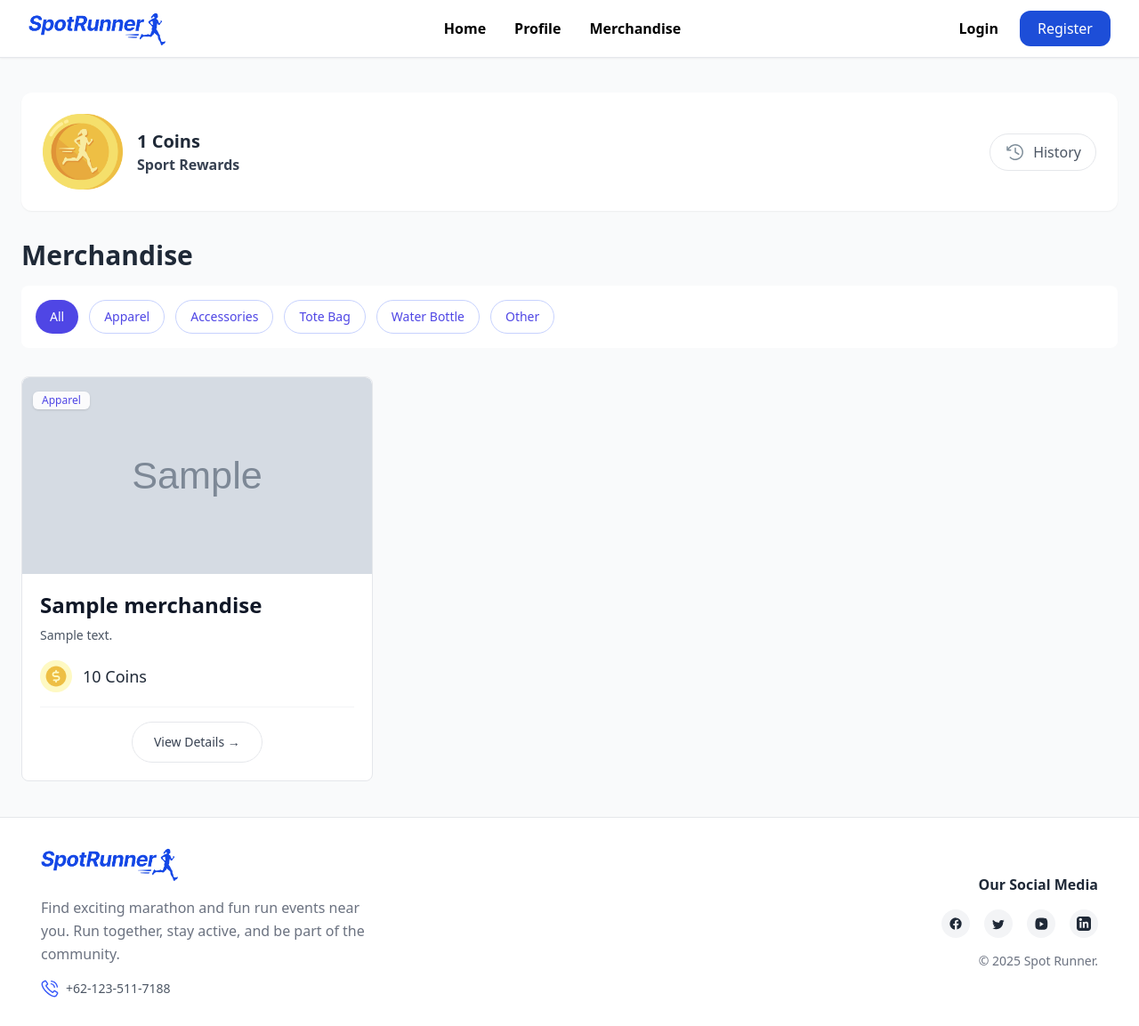
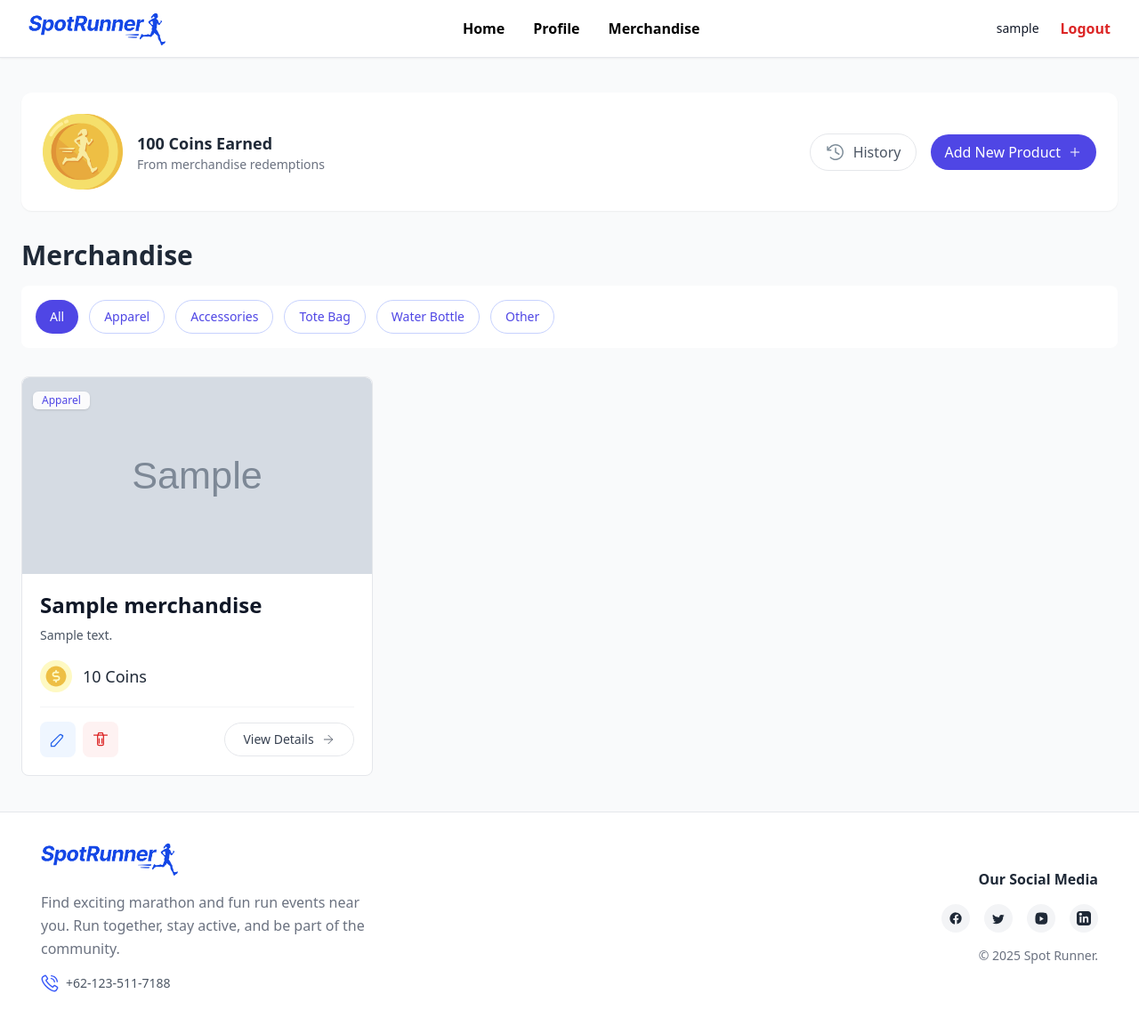
Before and after one commit to pbp-kelompok-e8/spot-runner, a Django app: page /merchandise/ in a window 1280 px wide. Shown: the whole page at 89% size. After the commit the page ends 1115 px from the top, so only its background shows below. Run offline with Django 5.2, Linux system fonts and the light colour scheme; a user stored in the database is signed in; tables that the repository leaves empty hold one stand-in row (values such as "Sample post"); grey boxes marked "Sample" are stand-in pictures; some libraries are stand-ins or nearby versions.

Commit message:
fix update and delete product

```diff
--- a/apps/merchandise/templates/card_merchandise.html
+++ b/apps/merchandise/templates/card_merchandise.html
@@ -44,7 +44,7 @@
     </div>
 
     <!-- Actions -->
-    {% if user.is_authenticated and user == product.organizer %}
+    {% if user.is_authenticated and user.eventorganizer == product.organizer %}
       <!-- Organizer actions -->
       <div class="flex items-center justify-between pt-4 border-t border-gray-100">
         <div class="flex items-center gap-2">
@@ -86,7 +86,7 @@
       <!-- Runner or not owner: centered View Details -->
       <div class="pt-4 border-t border-gray-100">
         <div class="flex justify-center">
-          <a href="{% url 'merchandise:product_detail' product.pk %}" class="inline-flex items-center justify-center gap-2 px-6 py-3 rounded-full border border-gray-200 bg-white text-sm text-gray-700 hover:bg-gray-50 transition-colors">
+          <a href="{% url 'merchandise:product_detail' product.id %}" class="inline-flex items-center justify-center gap-2 px-6 py-3 rounded-full border border-gray-200 bg-white text-sm text-gray-700 hover:bg-gray-50 transition-colors">
             View Details →
           </a>
         </div>
--- a/apps/merchandise/templates/merchandise_main.html
+++ b/apps/merchandise/templates/merchandise_main.html
@@ -110,7 +110,8 @@
 
   </div>
 
-  <!-- ===== Client-side filter script (simple) ===== -->
+
+  <!-- ===== Client-side filter script ===== -->
   <script>
     (function(){
       const buttons = document.querySelectorAll('.category-btn');
@@ -127,12 +128,10 @@
       }
 
       function updateEmptyState() {
-        // Cek berapa card yang visible
         const visibleCards = Array.from(cards).filter(card => {
           return card.style.display !== 'none';
         });
 
-        // Show/hide empty state based on visible cards
         if (emptyStateFilter) {
           if (visibleCards.length === 0 && cards.length > 0) {
             emptyStateFilter.classList.remove('hidden');
@@ -158,59 +157,97 @@
             }
           });
 
-          // Update empty state setelah filter
           updateEmptyState();
-
-          // smooth scroll to grid on small screens
           document.getElementById('products-grid').scrollIntoView({behavior: 'smooth', block: 'start'});
         });
       });
 
-      // set initial active
       if(buttons[0]) setActive(buttons[0]);
     })();
   </script>
 
-  <!-- AJAX delete for organizer cards -->
+  <!-- ===== AJAX Delete Handler (SINGLE VERSION) ===== -->
   <script>
-    document.addEventListener('click', async (e) => {
-      const btn = e.target.closest('[data-action="delete-merch"]');
-      if (!btn) return;
-      e.preventDefault();
-      if (!confirm('Delete this merchandise?')) return;
-      const url = btn.getAttribute('data-url');
-      const id = btn.getAttribute('data-id');
-      try {
-        const res = await fetch(url, { method: 'POST', headers: { 'X-CSRFToken': getCookie('csrftoken') } });
-        const data = await res.json();
-        if (res.ok && data.status === 'ok') {
-          const card = btn.closest('.product-card');
-          if (card) {
-            card.remove();
-            // Update empty state setelah delete
-            const remainingCards = document.querySelectorAll('#products-grid .product-card');
-            const emptyStateFilter = document.getElementById('empty-state-filter');
-            if (remainingCards.length === 0 && emptyStateFilter) {
-              emptyStateFilter.classList.remove('hidden');
-              emptyStateFilter.classList.add('flex');
-            }
-            window.showToast && window.showToast('success', 'Product deleted successfully');
-          }
-          window.showToast && window.showToast('success', 'Product deleted successfully');
-        } else {
-          window.showToast && window.showToast('error', data.error || 'Failed to delete');
-        }
-      } catch (err) {
-        window.showToast && window.showToast('error', 'Network error');
-      }
-    });
-
+    // Helper function - hanya 1x
     function getCookie(name) {
       const value = `; ${document.cookie}`;
       const parts = value.split(`; ${name}=`);
       if (parts.length === 2) return parts.pop().split(';').shift();
     }
+
+    // Delete handler - pake event delegation
+    document.addEventListener('click', async (e) => {
+      const btn = e.target.closest('[data-action="delete-merch"]');
+      if (!btn) return;
+
+      e.preventDefault();
+
+      // Konfirmasi
+      if (!confirm('Are you sure you want to delete this merchandise?')) return;
+
+      const url = btn.getAttribute('data-url');
+      const card = btn.closest('.product-card'); // Target .product-card bukan article
+
+      btn.disabled = true;
+      btn.innerHTML = '<svg class="animate-spin h-5 w-5" viewBox="0 0 24 24">...</svg>';
+
+      try {
+        const res = await fetch(url, {
+          method: 'POST',
+          headers: {
+            'X-CSRFToken': getCookie('csrftoken'),
+            'Content-Type': 'application/json'
+          }
+        });
+
+        const data = await res.json();
+
+        if (res.ok && data.success) {
+          // Animasi smooth remove
+          if (card) {
+            card.style.transition = 'opacity 0.3s ease, transform 0.3s ease';
+            card.style.opacity = '0';
+            card.style.transform = 'scale(0.95)';
+
+            setTimeout(() => {
+              card.remove();
+
+              // Update empty state
+              const remainingCards = document.querySelectorAll('#products-grid .product-card');
+              const emptyStateFilter = document.getElementById('empty-state-filter');
+
+              if (remainingCards.length === 0 && emptyStateFilter) {
+                emptyStateFilter.classList.remove('hidden');
+                emptyStateFilter.classList.add('flex');
+              }
+            }, 300);
+          }
+
+          // Toast notification (jika ada)
+          if (window.showToast) {
+            window.showToast('success', 'Product deleted successfully');
+          } else {
+            alert('Product deleted successfully!');
+          }
+        } else {
+          const errorMsg = data.error || 'Failed to delete product';
+          if (window.showToast) {
+            window.showToast('error', errorMsg);
+          } else {
+            alert('Error: ' + errorMsg);
+          }
+        }
+      } catch (err) {
+        console.error('Delete error:', err);
+        if (window.showToast) {
+          window.showToast('error', 'Network error occurred');
+        } else {
+          alert('Network error occurred while deleting');
+        }
+      }
+    });
   </script>
+
 </body>
 </html>
 
--- a/apps/merchandise/views.py
+++ b/apps/merchandise/views.py
@@ -5,7 +5,7 @@ from django.http import HttpResponseRedirect, JsonResponse
 from django.views.decorators.http import require_POST
 from django.shortcuts import get_object_or_404, render
 from django.urls import reverse
-from django.db.models import Sum
+from django.db.models import Sum, F
 
 # Merchandise landing page
 def show_merchandise(request):
@@ -24,20 +24,25 @@ def show_merchandise(request):
 
     # jika user punya Runner profile
     if hasattr(user, 'runner'):
-        user = user.runner        # reverse OneToOne: User -> Runner
-        coin_balance = user.coin
+        runner_profile = user.runner
+        coin_balance = runner_profile.coin
 
     # jika user juga punya EventOrganizer profile
     if hasattr(user, 'eventorganizer'):
-        user = user.eventorganizer    # reverse OneToOne: User -> EventOrganizer
-        # contoh: hitung total coins earned (atau properti lain)
-        context['organizer_profile'] = user
+        organizer_profile = user.eventorganizer
+        context['organizer_profile'] = organizer_profile
         is_organizer = True
-        earned = Redemption.objects.filter(merchandise__organizer=user).aggregate(total=Sum('total_coins'))['total']
+
+        # Hitung total coins earned: quantity × price_coins
+        earned = Redemption.objects.filter(
+            merchandise__organizer=organizer_profile
+        ).aggregate(
+            total=Sum(F('quantity') * F('merchandise__price_coins'))
+        )['total']
         organizer_earned = earned or 0
 
     context = {
-        'user' : user,
+        'user': user,
         'products': products,
         'categories': Merchandise.CATEGORY_CHOICES,
         'selected_category': category,
@@ -93,9 +98,9 @@ def add_merchandise(request):
 
 
 @login_required
-def edit_merchandise(request, pk):
+def edit_merchandise(request, id):
     """Edit merchandise product - Owner only"""
-    merchandise = get_object_or_404(Merchandise, pk=pk)
+    merchandise = get_object_or_404(Merchandise, id=id)
 
     # Check ownership
     if not hasattr(request.user, 'eventorganizer') or merchandise.organizer != request.user.eventorganizer:
@@ -120,17 +125,19 @@ def edit_merchandise(request, pk):
 
 @login_required
 @require_POST
-def delete_merchandise(request, pk):
+def delete_merchandise(request, id):
     """Delete merchandise product - Owner only, AJAX endpoint"""
-    merchandise = get_object_or_404(Merchandise, pk=pk)
+    merchandise = get_object_or_404(Merchandise, id=id)
 
     # Check ownership
     if not hasattr(request.user, 'eventorganizer') or merchandise.organizer != request.user.eventorganizer:
         return JsonResponse({'success': False, 'error': 'Permission denied'}, status=403)
 
-    merchandise.delete()
-    return JsonResponse({'success': True})
-
+    try:
+        merchandise.delete()
+        return JsonResponse({'success': True, 'message': 'Product deleted successfully'})
+    except Exception as e:
+        return JsonResponse({'success': False, 'error': str(e)}, status=500)
 
 @login_required
 @require_POST
```
